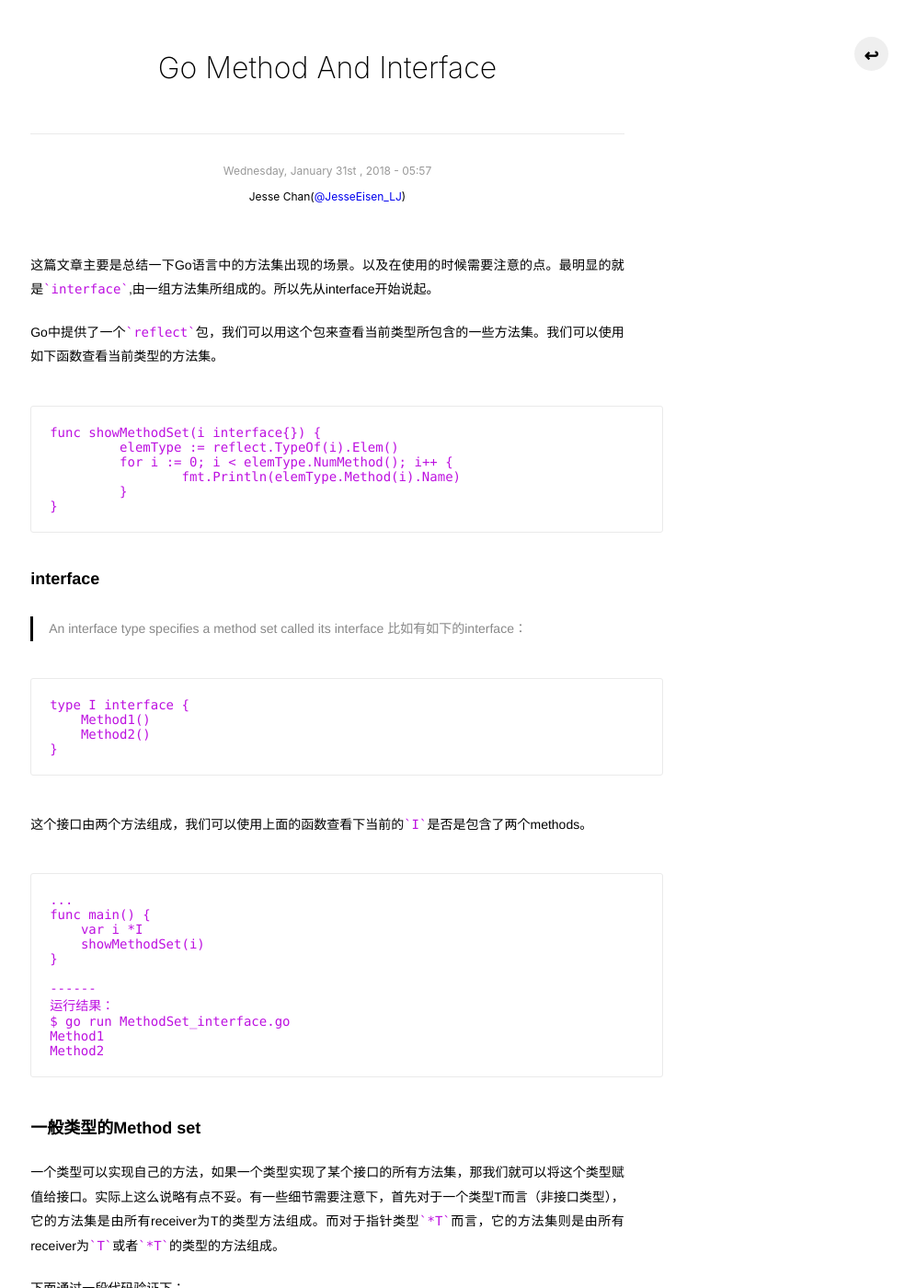
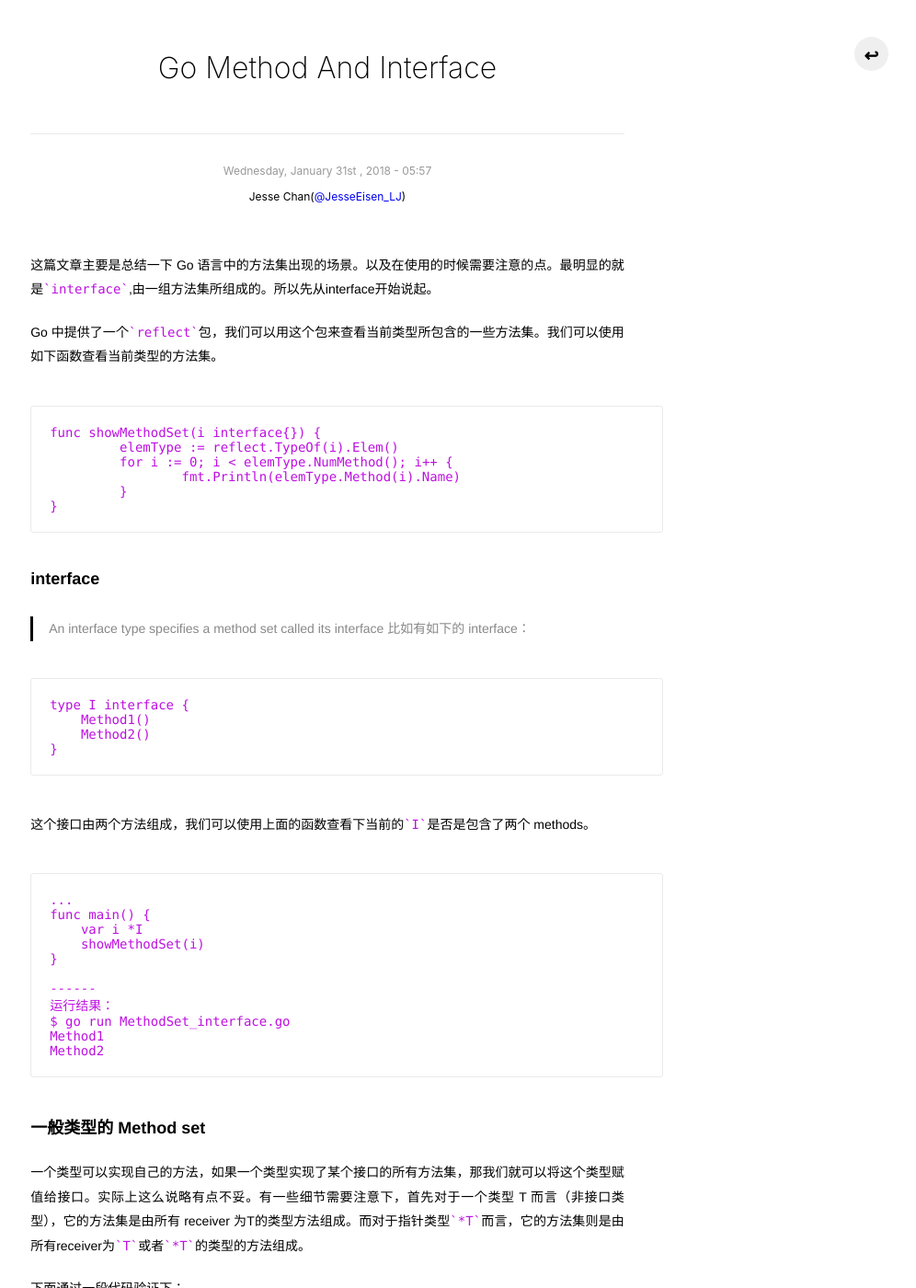
Before and after one commit to JesseEisen/JesseEisen.github.io, a Jekyll site: the page built from _posts/2018-03-27-go-method.md, in a window 1280 px wide and 1400 px high. Shown: the whole window at 92% size, without its empty margins (284-1280 px from the left). Built offline with Jekyll 4.4.1, drawn with Linux system fonts in a browser that asks for light colours; some of the changed text lies outside the part shown.

Commit message:
change the copywriting

````diff
--- a/_posts/2018-03-27-go-method.md
+++ b/_posts/2018-03-27-go-method.md
@@ -5,9 +5,9 @@ date: 2018-01-31 05:57:00
 description: go learning
 ---
 
-这篇文章主要是总结一下Go语言中的方法集出现的场景。以及在使用的时候需要注意的点。最明显的就是`interface`,由一组方法集所组成的。所以先从interface开始说起。
+这篇文章主要是总结一下 Go 语言中的方法集出现的场景。以及在使用的时候需要注意的点。最明显的就是`interface`,由一组方法集所组成的。所以先从interface开始说起。
 
-Go中提供了一个`reflect`包，我们可以用这个包来查看当前类型所包含的一些方法集。我们可以使用如下函数查看当前类型的方法集。
+Go 中提供了一个`reflect`包，我们可以用这个包来查看当前类型所包含的一些方法集。我们可以使用如下函数查看当前类型的方法集。
 
 ```go
 func showMethodSet(i interface{}) {
@@ -17,9 +17,10 @@ func showMethodSet(i interface{}) {
 	 }
 }
 ```
+
 #### interface
 > An interface type specifies a method set called its interface
-比如有如下的interface：
+比如有如下的 interface：
 
 ```go
 type I interface {
@@ -28,7 +29,7 @@ type I interface {
 }
 ```
 
-这个接口由两个方法组成，我们可以使用上面的函数查看下当前的`I`是否是包含了两个methods。
+这个接口由两个方法组成，我们可以使用上面的函数查看下当前的`I`是否是包含了两个 methods。
 
 ```go
 ...
@@ -44,9 +45,9 @@ Method1
 Method2
 ```
 
-#### 一般类型的Method set
+#### 一般类型的 Method set
 
-一个类型可以实现自己的方法，如果一个类型实现了某个接口的所有方法集，那我们就可以将这个类型赋值给接口。实际上这么说略有点不妥。有一些细节需要注意下，首先对于一个类型T而言（非接口类型），它的方法集是由所有receiver为T的类型方法组成。而对于指针类型`*T`而言，它的方法集则是由所有receiver为`T`或者`*T`的类型的方法组成。
+一个类型可以实现自己的方法，如果一个类型实现了某个接口的所有方法集，那我们就可以将这个类型赋值给接口。实际上这么说略有点不妥。有一些细节需要注意下，首先对于一个类型 T 而言（非接口类型），它的方法集是由所有 receiver 为T的类型方法组成。而对于指针类型`*T`而言，它的方法集则是由所有receiver为`T`或者`*T`的类型的方法组成。
 
 下面通过一段代码验证下：
 
@@ -100,7 +101,7 @@ i = t2  //correct
 
 需要说明的一点：虽然`t1`没有实现`Method2`和`Method3`。但是在非赋值给接口的时候，仍然可以使用`t1.Method3()`。 这个是因为，编译器会主动转换。但是在赋值给接口的时候。这个检查就比较严格，必须所有的方法都实现了才行。
 
-所以在设置一个method的receiver的时候，需要将赋值给接口时有检查的因素加入考虑中。
+所以在设置一个 method 的 receiver 的时候，需要将赋值给接口时有检查的因素加入考虑中。
 
 #### 其他情况
 
@@ -144,7 +145,7 @@ var s = S{
 s.Method1()
 ```
 
-此外还有另一种情形，则是在struct中嵌套struct。 比如：
+此外还有另一种情形，则是在 struct 中嵌套 struct。比如：
 
 ```go
 type s1 struct { }
@@ -159,10 +160,10 @@ type s3 struct {
 }
 ```
 
-可以通过测试能够得出对于s3和*s3而言，所包含的方法集不太一样。总结如下：
+可以通过测试能够得出对于 s3 和 *s3 而言，所包含的方法集不太一样。总结如下：
 
 s3包含了 Method1S1, Methods3S2, Method4Sp
-*s3包含了上面的四个方法。
+*s3 包含了上面的四个方法。
 
 稍微抽象一点就是：
 
@@ -175,8 +176,8 @@ type T struct {
 }
 ```
 
-T的方法集 = C的方法集 + *S的方法集
-*T的方法集 = *C的方法集 + *S的方法集
+T 的方法集 = C 的方法集 + *S 的方法集
+*T 的方法集 = *C 的方法集 + *S 的方法集
 
 对于方法集而言，在赋值给接口的时候需要注意，但是在调用的时候，内嵌的`C`和`*S`的方法，`T`或者`*T`的都可以调用.
 
````
Also changed, not shown: other parts of _posts/2018-03-27-go-method.md (+4 -5 lines).
